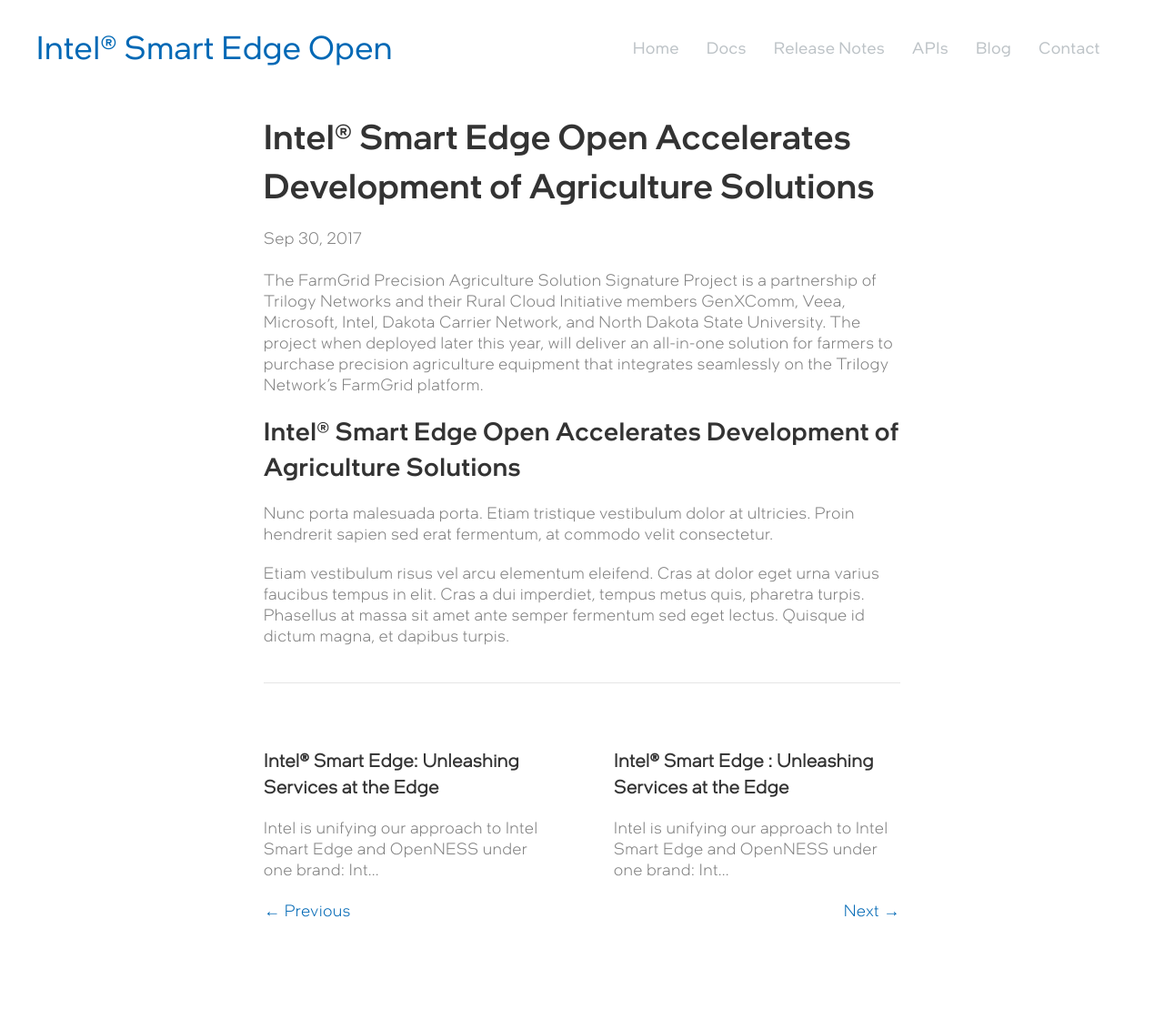
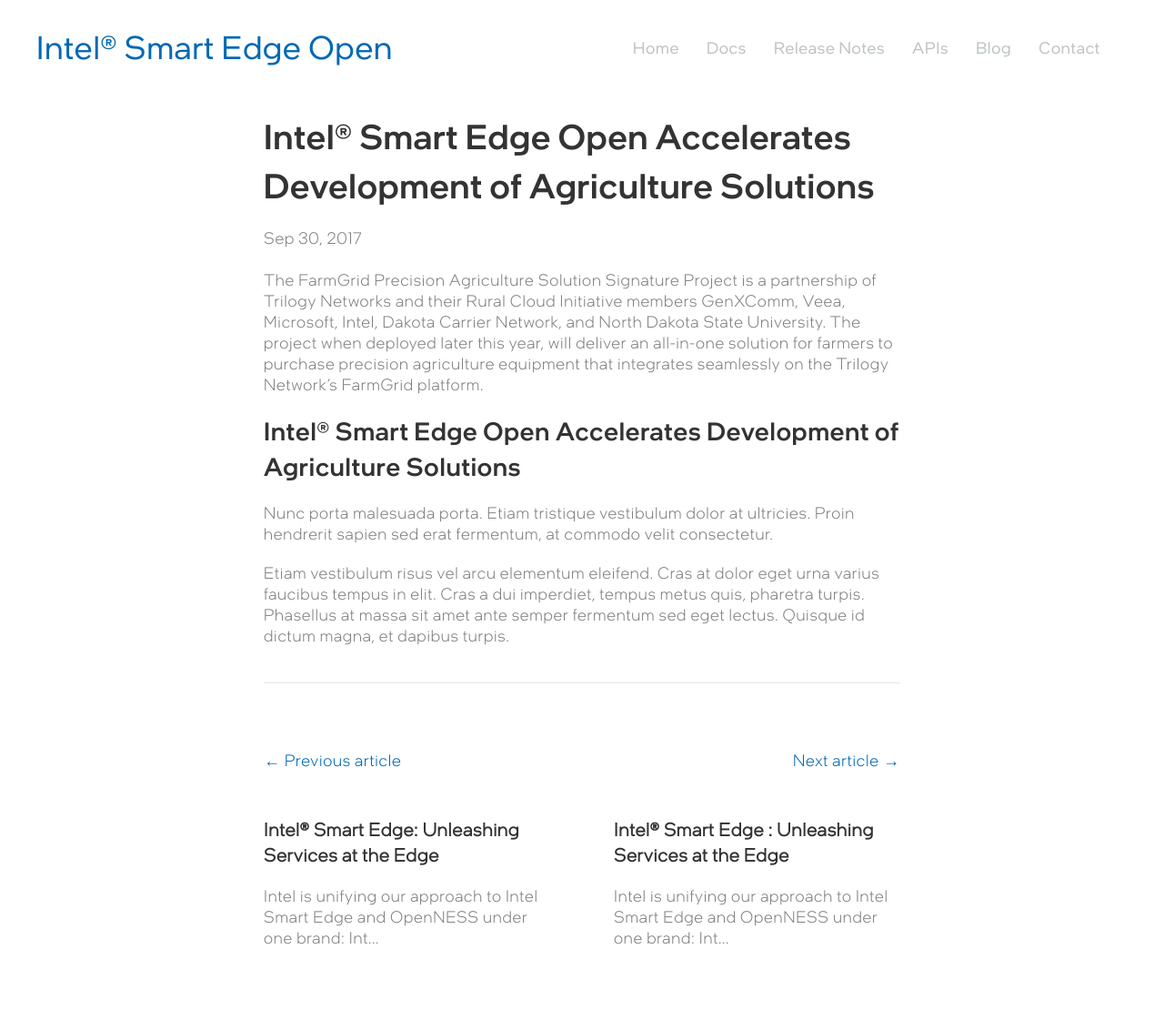
Before and after one commit to intelsmartedgeons/intelsmartedgeons.github.io, a Jekyll site: the page built from _posts/2017-09-30-randomised.md, in a window 1280 px wide. Shown: the whole page at 91% size. Built offline with Jekyll 4.4.1, drawn with Linux system fonts in a browser that asks for light colours; some web fonts are replaced; before the commit the page ends 1082 px from its top, so only the background shows below that.

Commit message:
responsive mobile device issue on blog post page.

```diff
--- a/_includes/paginate-post.html
+++ b/_includes/paginate-post.html
@@ -1,46 +1,18 @@
-<div class="uk-margin-large-top paginate-post pagi-desktop-show">
+<div class="uk-margin-large-top paginate-post">
     <div class="uk-child-width-expand@s uk-grid-large uk-pagi" data-uk-grid>
         <div>
             {% if page.next.url %}
+                <div><a class="remove-underline hvr-back" href="{{page.next.url}}">&larr; {{ site.data.translation[site.lang].previous | default: "Previous" | append: " article" }}</a></div>
                 <h4>{{page.next.title}}</h4>
                 <div class="uk-visible@s uk-text-muted uk-text-small">{{ page.next.excerpt | truncate: 90 }}</div>
-                <div><a class="remove-underline hvr-back" href="{{page.next.url}}">&larr; {{ site.data.translation[site.lang].previous | default: "Previous" }}</a></div>
             {% endif %}
         </div>
         <div>
             {% if page.previous.url %}
+                <div class="uk-text-right"><a class="remove-underline hvr-forward" href="{{page.previous.url}}">{{ site.data.translation[site.lang].next | default: "Next" | append: " article" }} &rarr;</a></div>
                 <h4>{{page.previous.title}}</h4>
                 <div class="uk-visible@s uk-text-muted uk-text-small">{{ page.previous.excerpt | truncate: 90 }}</div>
-                <div class="uk-text-right"><a class="remove-underline hvr-forward" href="{{page.previous.url}}">{{ site.data.translation[site.lang].next | default: "Next" }} &rarr;</a></div>
             {% endif %}
         </div>
     </div>
 </div>
-<div style="clear: both;"></div>
-<div class="uk-margin-large-top paginate-post pagi-mobile-show">
-    <div class="uk-child-width-expand@s uk-grid-large uk-pagi" data-uk-grid>
-        <div>
-            {% if page.next.url %}
-                <h4>{{page.next.title}}</h4>
-                <div class="uk-visible@s uk-text-muted uk-text-small">{{ page.next.excerpt | truncate: 90 }}</div>
-                <div><a class="remove-underline hvr-back" href="{{page.next.url}}">&larr; {{ site.data.translation[site.lang].previous | default: "Previous" }}</a></div>
-            {% endif %}
-        </div>
-        <div>
-            {% if page.previous.url %}
-                <h4>{{page.previous.title}}</h4>
-                <div class="uk-visible@s uk-text-muted uk-text-small">{{ page.previous.excerpt | truncate: 90 }}</div>
-                <div><a class="remove-underline hvr-forward" href="{{page.previous.url}}">{{ site.data.translation[site.lang].next | default: "Next" }} &rarr;</a></div>
-            {% endif %}
-        </div>
-    </div>
-</div>
-
-<style>
-    .pagi-mobile-show{ display:none; }
-    .pagi-desktop-show{ display:block; }
-    @media only screen and (max-width:600px) {
-        .pagi-mobile-show{ display:block; }
-        .pagi-desktop-show{ display:none; }
-    }
-</style>
```
